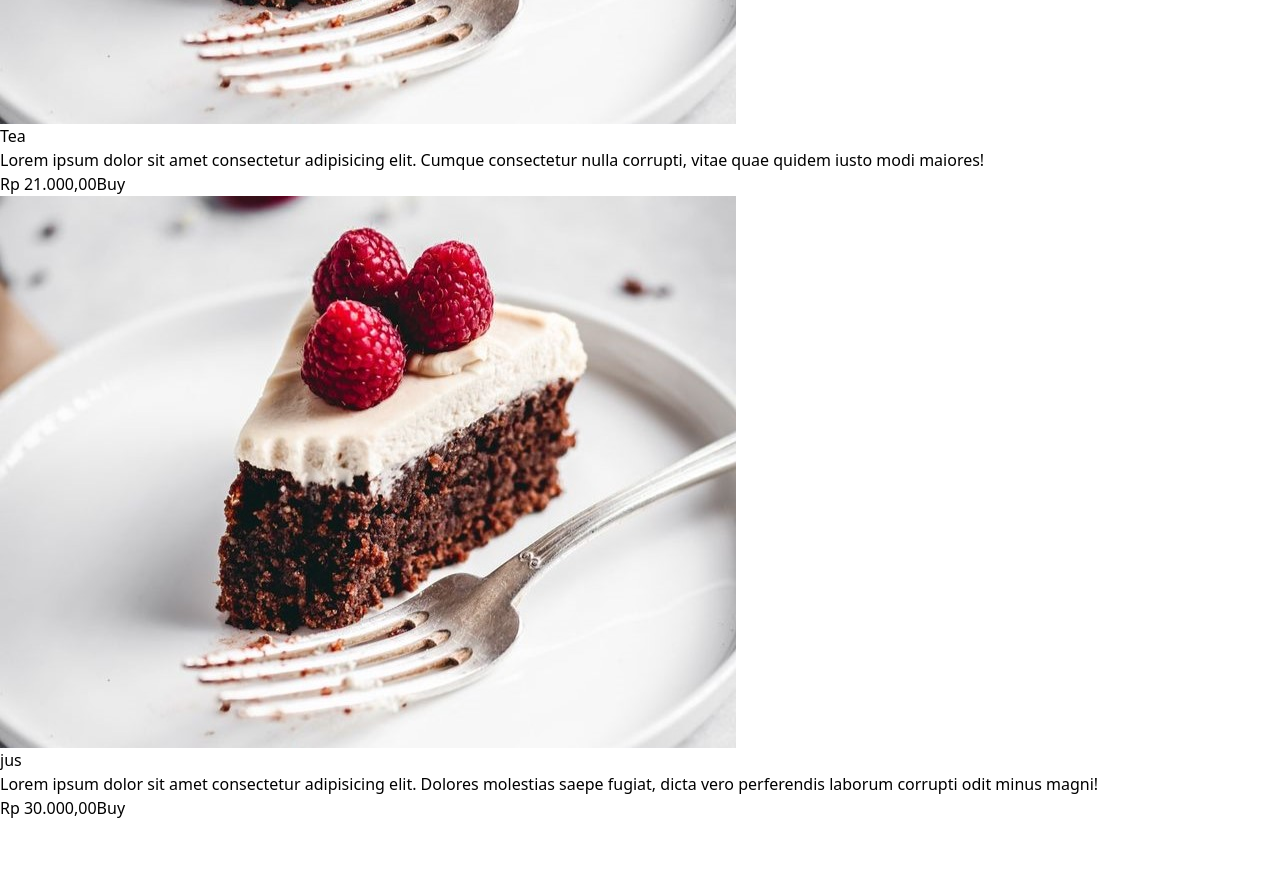
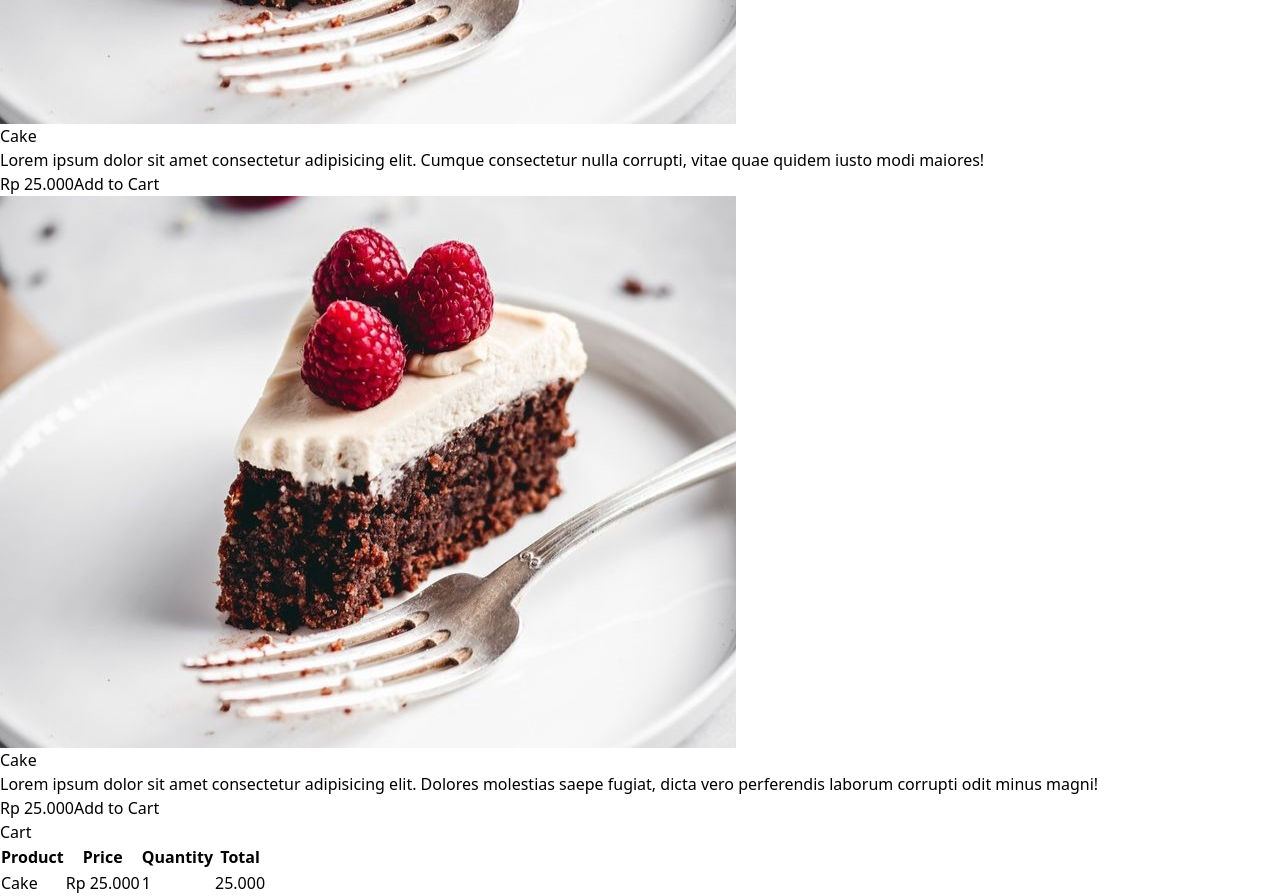
Before and after one commit to Protengstar/Mengulang-ReactJS, a React (Vite) app in the folder my-react-app/: page /products in a window 1280 px wide. Shown: the part 1100-1996 px from the top of the page. Before the commit the page ends 1920 px from the top, so only its background shows below. Built offline with nearby package versions, Linux system fonts and the light colour scheme.

Commit message:
menambahkan fitur Add to Cart menggunakan useState

```diff
--- a/my-react-app/src/components/Elements/Button/index.jsx
+++ b/my-react-app/src/components/Elements/Button/index.jsx
@@ -1,7 +1,7 @@
 const Button= (props) => {
     const {children, classname ="bg-black", onClick, type} = props;
     return (
-      <button className={`h-10 px-6 font-semibold rounded-md ${classname} text-white`} type={type} onClick={() => onClick()}>{children}</button>
+      <button className={`h-10 px-6 font-semibold rounded-md ${classname} text-white`} type={type} onClick={onClick}>{children}</button>
   );
 };
 
--- a/my-react-app/src/components/Fragments/CardProduct.jsx
+++ b/my-react-app/src/components/Fragments/CardProduct.jsx
@@ -31,11 +31,11 @@ const Body = (props) => {
 };
 
 const Footer = (props) => {
-    const { price } = props;
+    const { price, handleAddToCart, id } = props;
     return (
         <div className="flex items-center justify-between px-5 pb-5 ">
-            <span className="text-3xl font-bold text-white">{price}</span>
-            <Button classname="bg-blue-700">Buy</Button>
+            <span className="text-3xl font-bold text-white">Rp {price.toLocaleString('id-ID', {styles: 'currency', currency: 'IDR'})}</span>
+            <Button classname="bg-blue-700" onClick={() => handleAddToCart(id)}>Add to Cart</Button>
         </div>
     );
 };
--- a/my-react-app/src/pages/products.jsx
+++ b/my-react-app/src/pages/products.jsx
@@ -1,26 +1,26 @@
-import { Fragment } from "react";
+import { Fragment, useState } from "react";
 import CardProduct from "../components/Fragments/CardProduct";
 import Button from "../components/Elements/Button";
 
 const products = [
     {
         id: 1,
-        name: "Coffee",
-        price: "Rp 23.000,00",
+        name: "Cake",
+        price: 25000,
         image: "/img/cake1.jpeg",
         description:`Lorem ipsum dolor sit amet consectetur adipisicing elit. Cumque consectetur nulla corrupti, vitae quae quidem iusto modi maiores! Eligendi nihil repudiandae odio debitis consequatur est ullam, odit placeat similique ducimus!`,
     },
     {
         id: 2,
-        name: "Tea",
-        price: "Rp 21.000,00",
+        name: "Cake",
+        price: 25000,
         image: "/img/cake1.jpeg",
         description:`Lorem ipsum dolor sit amet consectetur adipisicing elit. Cumque consectetur nulla corrupti, vitae quae quidem iusto modi maiores!`,
     },
     {
         id: 3,
-        name: "jus",
-        price: "Rp 30.000,00",
+        name: "Cake",
+        price: 25000,
         image: "/img/cake1.jpeg",
         description:`Lorem ipsum dolor sit amet consectetur adipisicing elit. Dolores molestias saepe fugiat, dicta vero perferendis laborum corrupti odit minus magni!`,
     },
@@ -29,11 +29,28 @@ const products = [
 const email = localStorage.getItem('email');
 
 const ProductsPage = () => {
+    const [cart, setCart] = useState([
+        {
+            id: 1,
+            qty: 1,
+        },
+    ]);
+
     const handleLogout = () => {
         localStorage.removeItem('email');
         localStorage.removeItem('password');
         window.location.href = "/login";
     }
+
+    const handleAddToCart = (id) => {
+        if(cart.find(item => item.id === id)) {
+            setCart(
+                cart.map(item => item.id === id ? {...item, qty: item.qty + 1 } : item)
+                )
+            } else {
+                setCart([...cart, { id, qty: 1}]);
+            }
+        };
     return (
         <Fragment>
         <div className="flex justify-end h-20 bg-teal-300 text-white items-center px-10">
@@ -41,13 +58,39 @@ const ProductsPage = () => {
             <Button classname="ml-5 bg-black" onClick={handleLogout}>Log out!</Button>
         </div>
         <div className="flex justify-center py-10">
+            <div className="w-4/6 flex flex-wrap">
                 {products.map((product) => (
                     <CardProduct key={product.id}>
                         <CardProduct.Header image={product.image} />
                         <CardProduct.Body name={product.name}>{product.description}</CardProduct.Body>
-                 <CardProduct.Footer price={product.price} />
+                        <CardProduct.Footer price={product.price} id={product.id} handleAddToCart={handleAddToCart} />
                     </CardProduct>
                 ))}
+            </div>
+            <div className="w-2/6">
+                <h1 className="text-3xl font-bold text-teal-500 ml-5 mb-2">Cart</h1>
+                <table className="text-left table-auto border-separate border-spacing-x-4">
+                    <thead>
+                        <th>Product</th>
+                        <th>Price</th>
+                        <th>Quantity</th>
+                        <th>Total</th>
+                    </thead>
+                    <tbody>
+                        {cart.map((item) => {
+                            const product = products.find((product) => product.id === item.id);
+                            return (
+                                <tr key={item.id}>
+                                    <td>{product.name}</td>
+                                    <td>Rp {product.price.toLocaleString('id-ID', {styles: 'currency', currency: 'IDR'})}</td>
+                                    <td>{item.qty}</td>
+                                    <td>{(item.qty * product.price).toLocaleString('id-ID', {styles: 'currency', currency: 'IDR'})}</td>
+                                </tr>
+                                )
+                            })}
+                        </tbody>
+                    </table>
+                </div>
             </div>
         </Fragment>
     );
```
Lines whose indentation alone changed are shown as unchanged.
